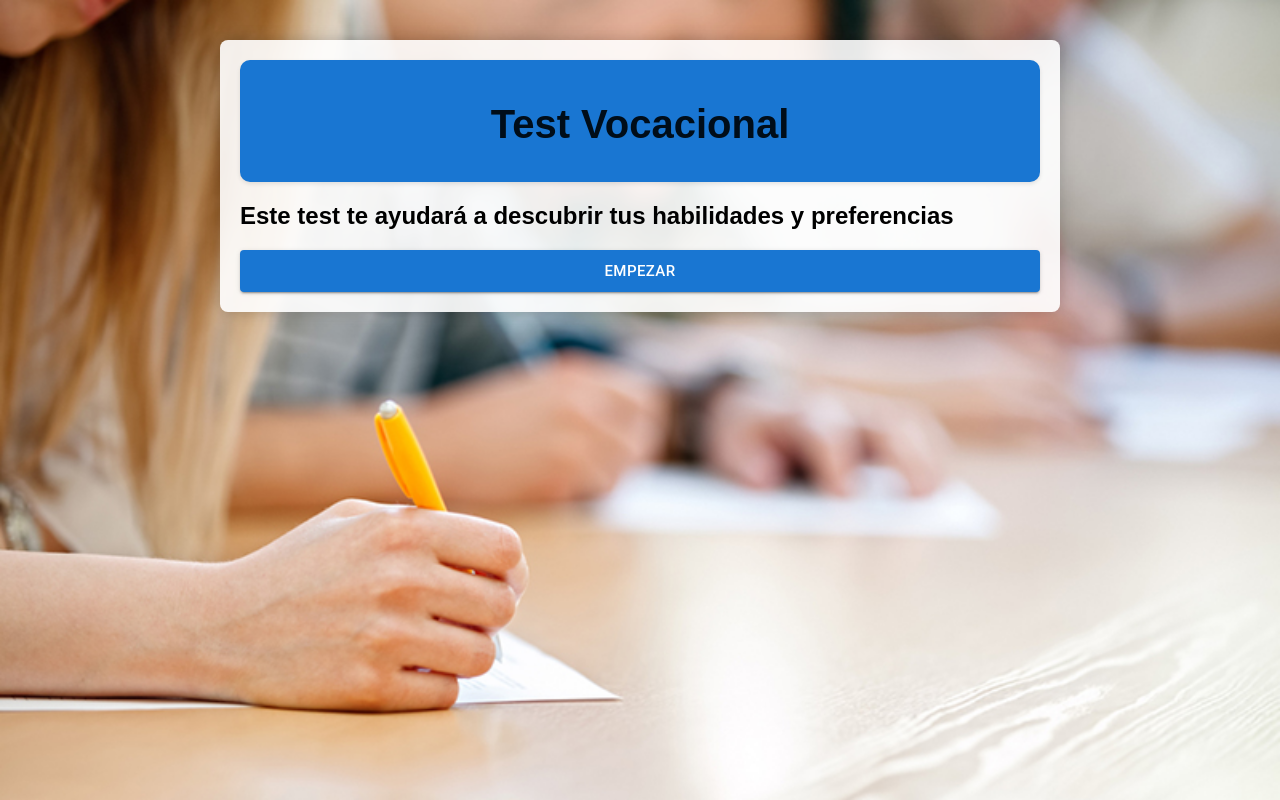
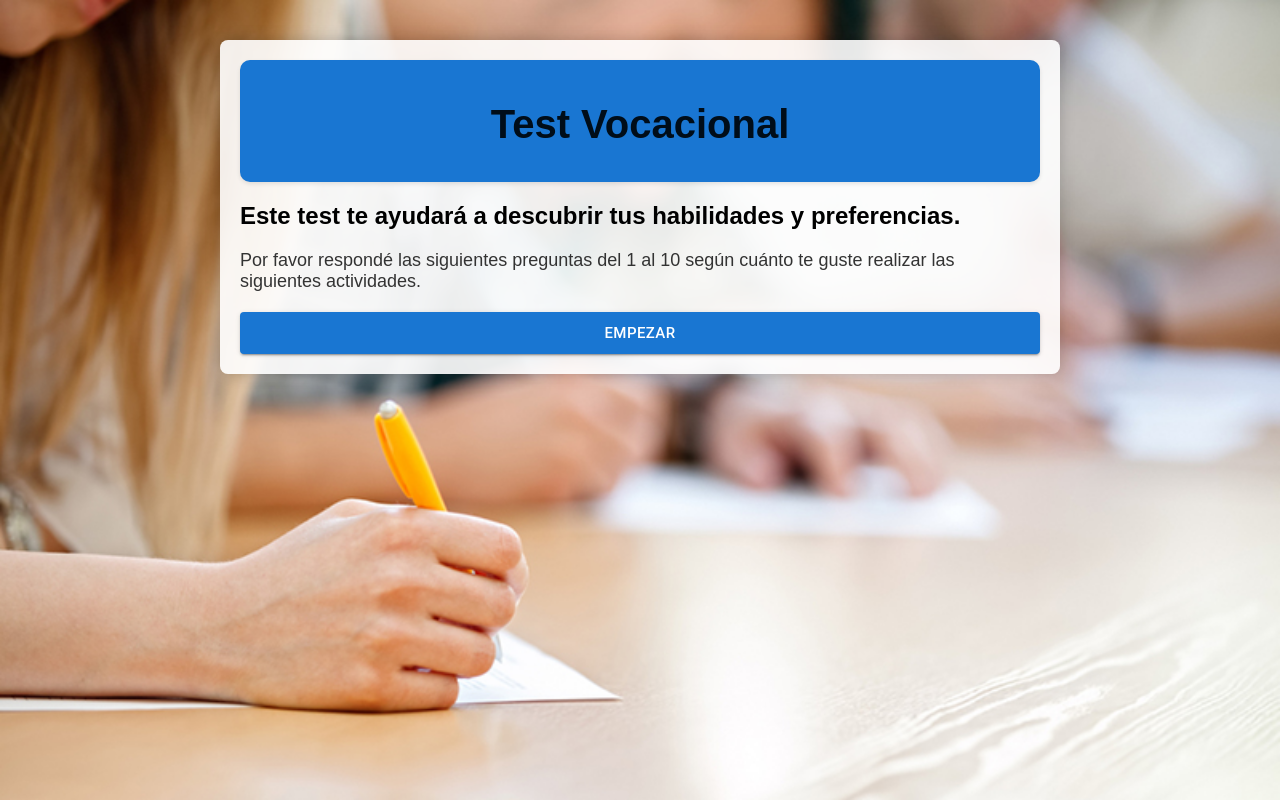
Before and after one commit to panchoseijas/final-algo, a React (Create React App) app in the folder test-vocacional/: page / in a window 1280 px wide. Built offline with nearby package versions, Linux system fonts and the light colour scheme; no server answers.

Commit message:
texto bienvenida

```diff
--- a/test-vocacional/src/App.js
+++ b/test-vocacional/src/App.js
@@ -4,8 +4,6 @@ import './App.css'
 
 import Form from './components/Form'
 import Resultados from './components/resultados'
-
-
 
 function App() {
   const [resultados, setResultados] = useState(null)
@@ -19,7 +17,6 @@ function App() {
       ) : (
         <Form setResultados={setResultados} />
       )}
-
     </div>
   )
 }
--- a/test-vocacional/src/components/Form.js
+++ b/test-vocacional/src/components/Form.js
@@ -1,27 +1,23 @@
 import React, { useState } from 'react'
 import Estrellas from './estrellas.js'
-import Button from '@mui/material/Button';
-import { useEffect } from 'react';
+import Button from '@mui/material/Button'
+import { useEffect } from 'react'
 import Preguntas from './preguntas.js'
-
 
 function Form({ setResultados }) {
   const [started, setStarted] = useState(false)
   const [data, setData] = useState(null)
-
 
   async function fetchData() {
     const response = await fetch('http://localhost:8000/preguntas', {
       method: 'GET',
       headers: {
         'Content-Type': 'application/json',
-      }
+      },
     })
-    const json = await response.json();
+    const json = await response.json()
     setData(json)
   }
-
-
 
   useEffect(() => {
     fetchData()
@@ -31,16 +27,34 @@ function Form({ setResultados }) {
     <>
       <form className=''>
         {started ? (
-          <Preguntas areas={data} setResultados={setResultados} />) : (
+          <Preguntas areas={data} setResultados={setResultados} />
+        ) : (
           <div className=''>
-            <h2>Este test te ayudará a descubrir tus habilidades y preferencias</h2>
-            <Button className='button' variant='contained' onClick={() => setStarted(true)} size='large'>
+            <h2>
+              Este test te ayudará a descubrir tus habilidades y preferencias.
+            </h2>
+            <p
+              style={{
+                margin: '0',
+                marginBottom: 20,
+                textAlign: 'left',
+                padding: 0,
+              }}
+            >
+              Por favor respondé las siguientes preguntas del 1 al 10 según
+              cuánto te guste realizar las siguientes actividades.
+            </p>
+            <Button
+              className='button'
+              variant='contained'
+              onClick={() => setStarted(true)}
+              size='large'
+            >
               Empezar
             </Button>
           </div>
-
         )}
-      </form >
+      </form>
     </>
   )
 }
```
